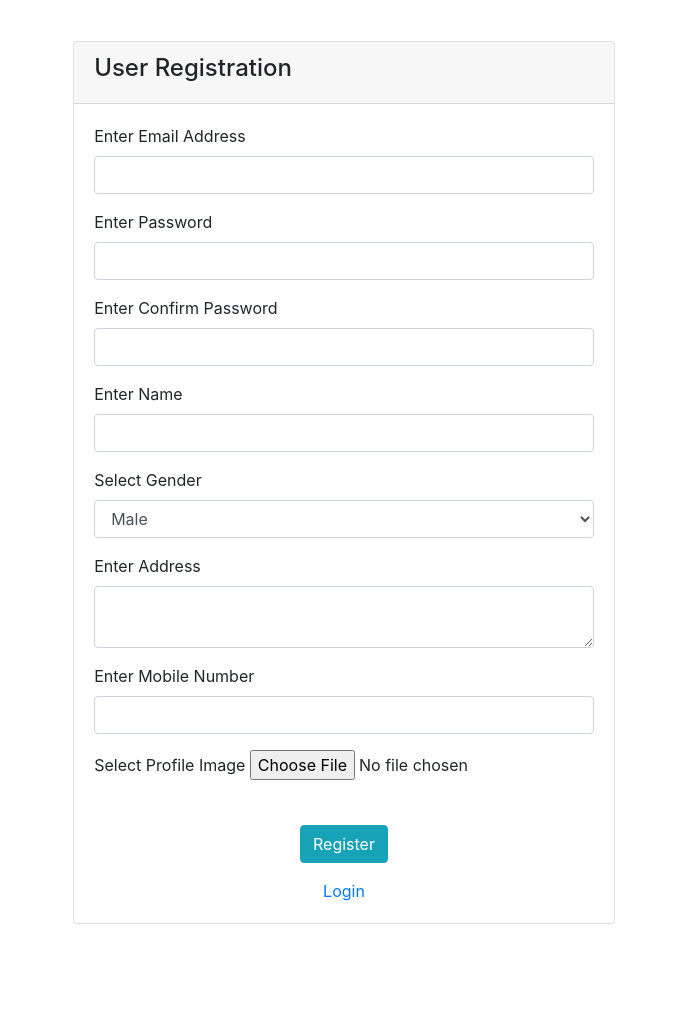
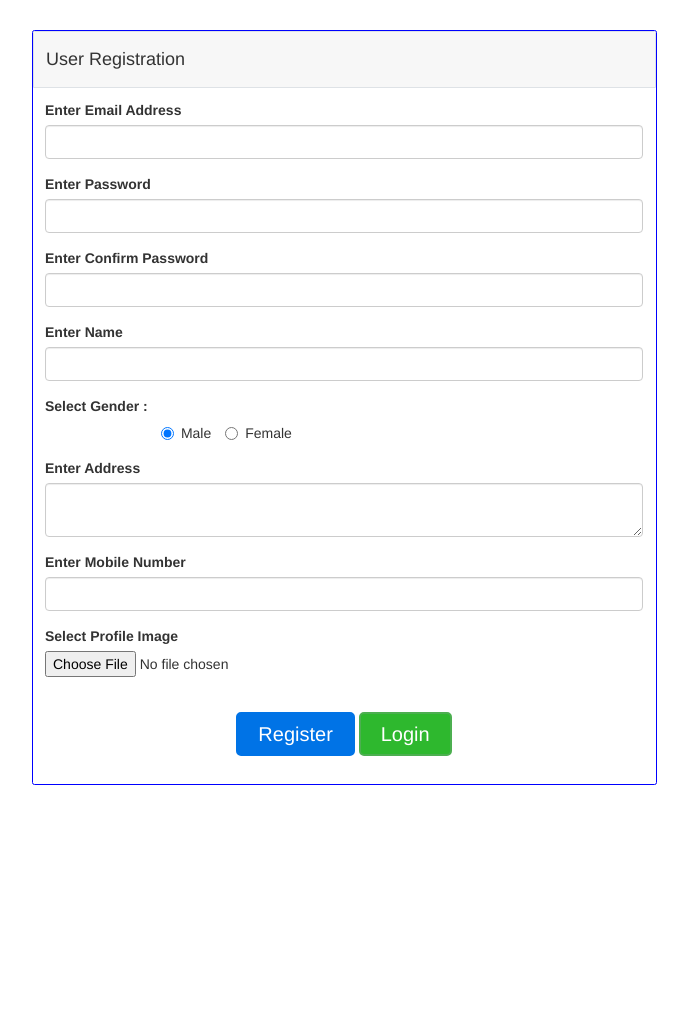
Before and after one commit to kishoredurai/examination-application, a PHP site: page /online_examination/register.php in a window 1280 px wide. Shown: the part 716-1740 px from the top of the page, without its empty margins (296-984 px from the left). After the commit the page ends 1501 px from the top, so only its background shows below. Run offline with PHP 8.4, Linux system fonts and the light colour scheme; some libraries are stand-ins or nearby versions.

Commit message:
student register page designed

```diff
--- a/header.php
+++ b/header.php
@@ -16,6 +16,7 @@
   	<link rel="stylesheet" href="style/style.css" />
     <link rel="stylesheet" href="style/TimeCircles.css" />
     <script src="style/TimeCircles.js"></script>
+    <link href="style/button.css" rel="stylesheet" type="text/css">
 </head>
 <body>
 	<div class="jumbotron text-center" style="margin-bottom:0; padding: 1rem 1rem;background-color:white;">
--- a/register.php
+++ b/register.php
@@ -11,12 +11,23 @@ $exam->user_session_public();
 include('header.php');
 
 ?>
+<hr>
 
-	<div class="containter">
-		<div class="d-flex justify-content-center">
-			<br /><br />
-			<div class="card" style="margin-top:50px;margin-bottom: 100px;">
-        		<div class="card-header"><h4>User Registration</h4></div>
+<link href="//netdna.bootstrapcdn.com/bootstrap/3.1.0/css/bootstrap.min.css" rel="stylesheet" id="bootstrap-css">
+<script src="//netdna.bootstrapcdn.com/bootstrap/3.1.0/js/bootstrap.min.js"></script>
+
+<link href="style/button.css" rel="stylesheet" type="text/css">
+
+	<div class="containter" >
+  <div class="row">
+        <div class="col-md-3">
+
+        </div>
+        <div class="col-md-6" >
+
+
+			<div class="card " style="margin-top:10px;margin-bottom: 100px;border-color:blue;">
+        		<div class="card-header border border-succes"><h4>User Registration</h4></div>
         		<div class="card-body">
         			   <span id="message"></span>
                  <!-- <form  role="form" name="insertrecord" method="post" enctype="multipart/form-data"> -->
@@ -27,6 +38,7 @@ include('header.php');
                   </div>
                   <div class="form-group">
                     <label>Enter Password</label>
+
                     <input type="password" name="user_password" id="user_password" class="form-control" />
                   </div>
                   <div class="form-group">
@@ -38,11 +50,10 @@ include('header.php');
                     <input type="text" name="user_name" id="user_name" class="form-control" />
                   </div>
                   <div class="form-group">
-                    <label>Select Gender</label>
-                    <select name="user_gender" id="user_gender" class="form-control">
-                      <option value="Male">Male</option>
-                      <option value="Female">Female</option>
-                  </select>
+                    <label>Select Gender : </label><br>&emsp;&emsp;&emsp;&emsp;&emsp;&emsp;&emsp;&emsp;
+                    <label class="radio-inline"><input type="radio"  checked="checked" name="user_gender" id="user_gender" value="Male"  style="margin-bottom: 10px">Male</label>
+                    <label class="radio-inline"><input type="radio"  name="user_gender" id="user_gender" value="Female"  style="margin-bottom: 10px">Female </label>
+
                   </div>
                   <div class="form-group">
                     <label>Enter Address</label>
@@ -52,26 +63,24 @@ include('header.php');
                     <label>Enter Mobile Number</label>
                     <input type="text" name="user_mobile_no" id="user_mobile_no" class="form-control" />
                   </div>
-                  <div class="form-group">
+                  <div class="form-group ">
                     <label>Select Profile Image</label>
-                    <input type="file" accept="image/*" name="user_image" id="user_image" />
+                    <input type="file" accept="image/*"  name="user_image" id="user_image" />
                   </div>
                   <br />
                   <div class="form-group" align="center">
                     <input type="hidden" name='page' value='register' />
                     <input type="hidden" name="action" value="register" />
-                    <input type="submit" name="user_register" id="user_register" class="btn btn-info" value="Register" />
+                    <input type="submit" name="user_register" id="user_register" class="btn blue" value="Register" />
+                    <a href="login.php" class="btn success">Login</a>
                   </div>
                 </form>
-          			<div align="center">
-          				<a href="login.php">Login</a>
-          			</div>
         		</div>
-      		</div>
+      		</div></div>
       		<br /><br />
       		<br /><br />
 		</div>
-	</div>
+	</div></div>
 
 </body>
 
--- /dev/null
+++ b/style/button.css
@@ -0,0 +1,29 @@
+.btn {
+    border: 2px solid white;
+    border-radius: 5px;
+    padding: 6px 20px;
+    font-size: 20px;
+    cursor: pointer;
+  }
+
+  .success {
+  background-color: #2eb82e;
+    border-color: #4CAF50;
+    color: white;
+  }
+
+  .success:hover {
+    background-color: white;
+    color: green;
+  }
+
+  .blue {
+   background-color: #0073e6;
+    border-color:#0073e6;
+    color: white;
+  }
+
+  .blue:hover {
+    background-color: white;
+    color: #0073e6;
+  }
```
Also changed, not shown: login.php (+30 -35 lines), upload/5faea8512b612.jpg (added).
